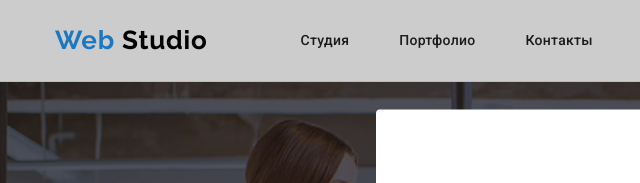
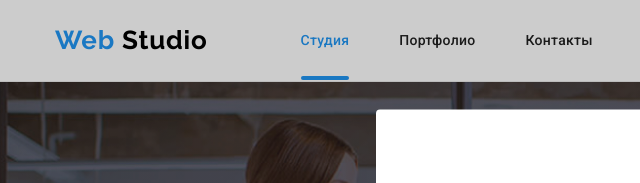
Before and after one commit to NadiaMatsko/goit-markup-hw-05, a plain HTML site: page index.html in a window 1280 px wide. Shown: the top 183 px of the page, 0-640 px from the left. Drawn offline with nearby package versions, Linux system fonts and the light colour scheme.

Commit message:
Update styles.css

```diff
--- a/css/styles.css
+++ b/css/styles.css
@@ -442,7 +442,7 @@ justify-content: center;
 .about-top-text{
     position: absolute;
    justify-content: center;
-margin-top: -70px;
+    margin-top: -70px;
        left:   0;
     font-size: 14px;
    line-height: 1.14;
@@ -660,6 +660,7 @@ margin-bottom: 20px;
 }
 .current{
  position: relative;
+ color: #2196F3 ;
 }
 
 .current::after {
@@ -669,6 +670,8 @@ margin-bottom: 20px;
    position: absolute;
    left: 0;
    bottom: -32px;
+   border-radius: 2px;
+background-color: #2196F3;
 
 }
 .current:hover::after,
@@ -677,3 +680,6 @@ width: 100%;
 border-radius: 2px;
 background-color: #2196F3;
 }
+
+a {transition: transform 250ms cubic-bezier(0.4, 0, 0.2, 1);
+}
```
